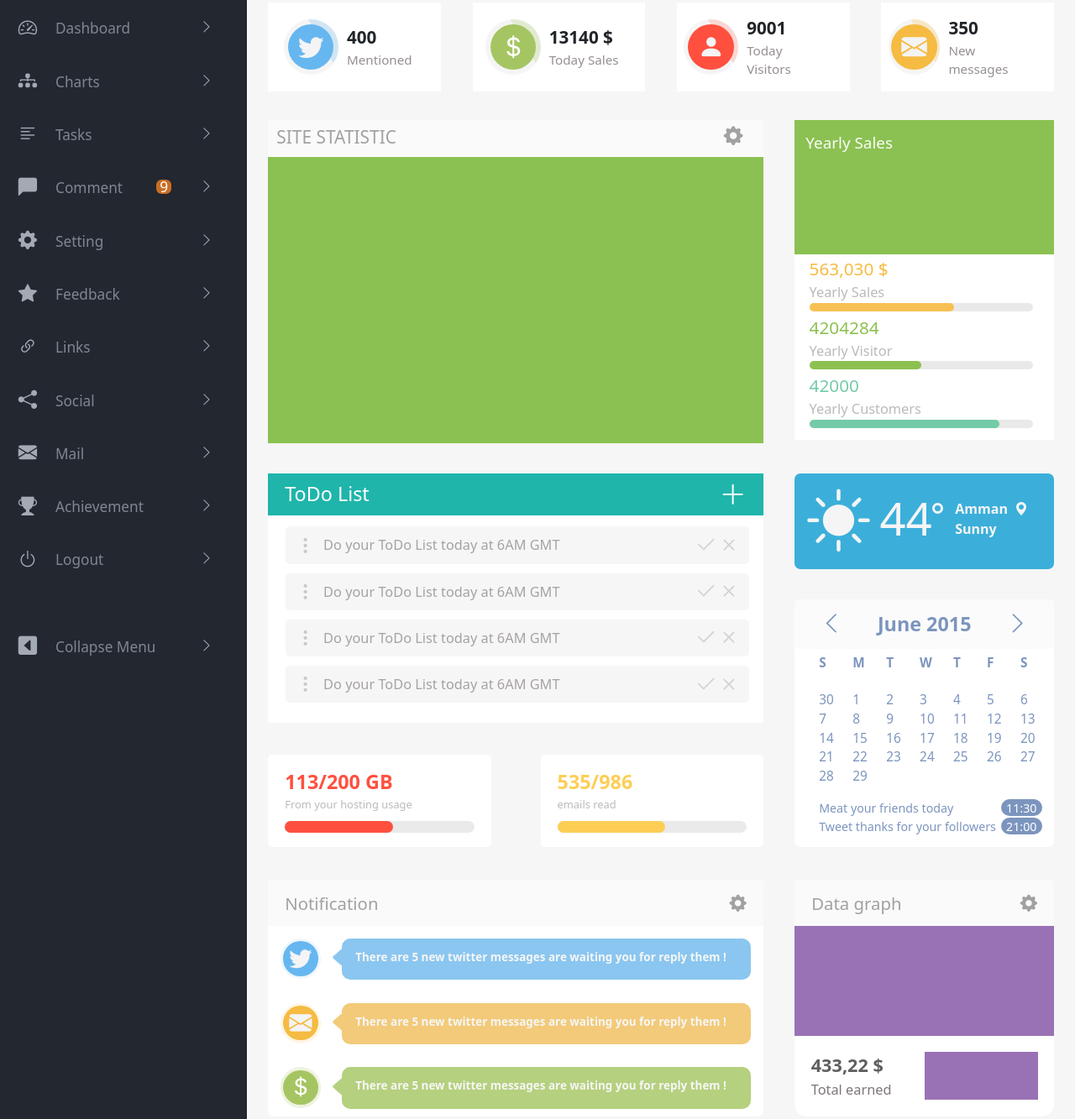
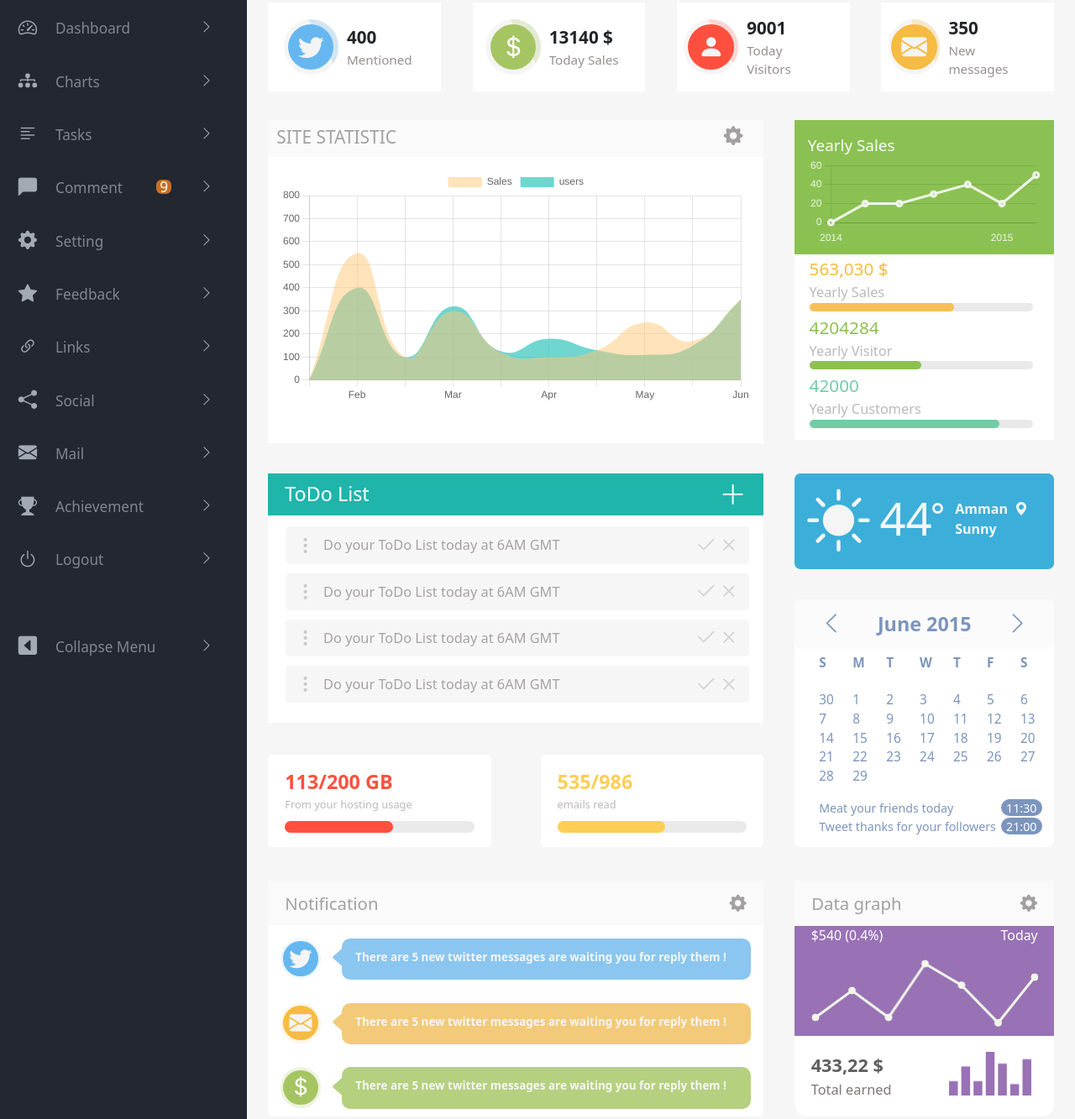
Before and after one commit to DmytroPempus/pm_21_23, a website: page index.html in a window 1280 px wide. Shown: the part 69-1402 px from the top of the page at 84% size. Drawn offline with nearby package versions, Linux system fonts and the light colour scheme; files that its build step writes are made by us from their sources.

Commit message:
Add files via upload
додав графіки

```diff
--- a/gulpfile.js
+++ b/gulpfile.js
@@ -7,6 +7,7 @@ const browserSync = require('browser-sync').create();
 const concat = require('gulp-concat');
 const uglify = require('gulp-uglify');
 const imagemin = require('gulp-imagemin');
+const chartJs = require('chart.js');
 
 
 function css_style() {
--- a/index.html
+++ b/index.html
@@ -12,6 +12,7 @@
     <script src="https://code.jquery.com/jquery-3.6.0.min.js"></script>
     <link rel="stylesheet" href="https://cdn.jsdelivr.net/npm/bootstrap-icons@1.11.0/font/bootstrap-icons.css">
     <script src="https://cdn.jsdelivr.net/npm/bootstrap@5.3.2/dist/js/bootstrap.bundle.min.js" integrity="sha384-C6RzsynM9kWDrMNeT87bh95OGNyZPhcTNXj1NW7RuBCsyN/o0jlpcV8Qyq46cDfL" crossorigin="anonymous"></script>
+    <script src="https://cdn.jsdelivr.net/npm/chart.js"></script>
     <link rel="stylesheet" href="css/style.min.css">
 </head>
 
@@ -178,13 +179,14 @@
                 </div>
 
                 <div class="site-statistic-graph">
-
+                    <canvas id="site-statistic-graph_"></canvas>
                 </div>
             </div>
 
             <div class="yearly-statistic">
                 <div class="sales-graph">
-                    <p>Yearly Sales</p>
+                    <p class="yearly-sales-text">Yearly Sales</p>
+                    <canvas id="sales-graph_" width="600px" height="230px"></canvas>
                 </div>
                 <div class="yearly-numbers">
                     <div class="yearly-sales">
@@ -404,13 +406,21 @@
                 </div>
 
                 <div class="data-graph-body">
-                    <div class="data-graph-main-chart"></div>
+                    <div class="data-graph-main-chart">
+                        <div class="data-graph-main-chart-text">
+                            <p class="data-graph-main-chart-number">$540 (0.4%)</p>
+                            <p class="data-graph-main-chart-day">Today</p>
+                        </div>
+                        <canvas id="data-graph-main-chart_" height="100px" ></canvas>
+                    </div>
                     <div class="data-graph-bottom">
                         <div class="total-earned">
                             <p class="total-earned-number">433,22 $</p>
                             <p class="total-earned-text">Total earned</p>
                         </div>
-                         <div class="small-chart"></div>
+                         <div class="small-chart">
+                             <canvas id="small-chart_"></canvas>
+                         </div>
                     </div>
 
                 </div>
@@ -419,7 +429,9 @@
 
         </div>
     </div>
+</main>
 
-</main>
+
+<script src="./js/main.js"></script>
 </body>
 </html>
--- /dev/null
+++ b/main.js
@@ -0,0 +1,149 @@
+const ctx1 = document.getElementById('site-statistic-graph_');
+
+new Chart(ctx1, {
+    type: 'line',
+    data: {
+        labels: ['', 'Feb','','Mar', '', 'Apr','', 'May','','Jun'],
+        datasets: [
+            {
+            label: 'Sales',
+            data: [0, 550,100, 300, 120, 100 ,130,250,170,350,800],
+            backgroundColor: 'rgba(255, 200, 118, 0.5)',
+            borderWidth: 0,
+            fill:true,
+            tension: 0.5,
+            pointRadius: 0
+        },
+            {
+                label: 'users',
+                data: [0, 400, 100, 320, 125, 180, 130, 110, 150, 350],
+                backgroundColor: 'rgba(52, 197, 189, 0.7)',
+                borderWidth: 0,
+                fill: true,
+                tension: 0.5,
+                pointRadius: 0
+            }
+        ]
+    },
+    options: {
+        scales: {
+            y: {
+                beginAtZero: true,
+            }
+        },
+
+        plugins: {
+            legend: {
+            }
+        }
+    }
+});
+
+
+const ctx2 = document.getElementById('sales-graph_');
+new Chart(ctx2, {
+    type: 'line',
+    data: {
+        labels: ['2014', '','','', '', '2015',''],
+        datasets: [
+            {
+                data: [0,20,20,30,40,20,50],
+                pointRadius: 3,
+                pointStyle: 'circle',
+                borderColor:"#f1f7ea",
+                borderWidth: 3,
+            },
+        ]
+    },
+    options: {
+        scales: {
+            x: {
+                ticks:{
+                    color: "#f1f7ea"
+                },
+                grid:
+                    {
+                        display: false
+                    }
+            },
+
+            y: {
+                beginAtZero: true,
+                ticks:{
+                    color: "#f1f7ea"
+
+                },
+            }
+        },
+
+        plugins: {
+            legend: {
+                display:false,
+                color:"#f1f7ea"
+            }
+        }
+    }
+});
+
+
+const ctx3 = document.getElementById('data-graph-main-chart_');
+new Chart(ctx3, {
+    type: 'line',
+    data: {
+        labels: ['', '','','', '', '',''],
+        datasets: [
+            {
+                data: [10,20,10,30,22,8,25],
+                pointRadius: 4,
+                borderColor: "#f1f7ea",
+                pointBackgroundColor: '#f1f7ea',
+
+            },
+        ]
+    },
+    options: {
+        scales: {
+            x: {
+                display: false,
+            },
+            y: {
+                display: false,
+            }
+        },
+        plugins: {
+            legend: {
+                display: false,
+            },
+        }
+    }
+});
+
+
+const ctx4 = document.getElementById('small-chart_');
+new Chart(ctx4, {
+    type: 'bar',
+    data: {
+        labels: ['', '','','', '', '',''],
+        datasets: [
+            {
+                data: [10, 20, 10, 30, 22, 8, 25],
+                backgroundColor: '#9972b5',
+            },
+        ]
+    },
+    options: {
+        scales: {
+            x: {
+                display: false, // Приховати ось X
+            },
+            y: {
+                display: false, // Приховати ось Y
+            }
+        },
+        plugins: {
+            legend: {
+                display: false, // Приховати легенду
+            }
+        }
+    }
+});
--- a/style.scss
+++ b/style.scss
@@ -27,10 +27,12 @@ body{
   top: 0;
   z-index: 1;
 
+
 }
 .navbar-header {
   display: flex;
   align-items: center;
+
 }
 
 .top-menu-logo
@@ -154,6 +156,7 @@ body{
   @include adaptiv-value("height",1620 ,1295 );
   background-color:#232730;
   width: 23vw;
+
 
   .menu-content
   {
@@ -403,7 +406,8 @@ i.bi-speedometer2,.bi-diagram-3-fill,.bi-text-left,.bi-chat-left-fill,#setting-m
     {
       width:100%;
       height: calc(100% - 40px);
-      background: #8bc152;
+      background: #ffffff;
+      @include adaptiv-value("padding",20, 10 );
     }
   }
 
@@ -423,7 +427,12 @@ i.bi-speedometer2,.bi-diagram-3-fill,.bi-text-left,.bi-chat-left-fill,#setting-m
       @include adaptiv-value("font-size",20 ,18 );
       width: 100%;
       height: 42%;
-      padding:13px;
+      @include adaptiv-value("padding",20 ,12 );
+
+      p {
+        margin: 0;
+      };
+
     }
     .yearly-numbers
     {
@@ -1081,7 +1090,28 @@ i.bi-speedometer2,.bi-diagram-3-fill,.bi-text-left,.bi-chat-left-fill,#setting-m
       {
         width: 100%;
         height: 58.5%;
+        @include adaptiv-value("padding-left",25 ,15 );
+        @include adaptiv-value("padding-right",25 ,15 );
         background: #9972b5;
+
+        .data-graph-main-chart-text
+        {
+          display: flex;
+          flex-direction: row;
+          justify-content: space-between;
+          .data-graph-main-chart-number
+          {
+            color: #ffffff;
+            @include adaptiv-value("font-size",17 ,15 );
+
+          }
+          .data-graph-main-chart-day
+          {
+            color: #ffffff;
+            @include adaptiv-value("font-size",17 ,15 );
+
+          }
+        }
       }
 
       .data-graph-bottom
@@ -1095,7 +1125,7 @@ i.bi-speedometer2,.bi-diagram-3-fill,.bi-text-left,.bi-chat-left-fill,#setting-m
         {
           display: flex;
           flex-direction: column;
-          width:50%;
+          width:60%;
           height: 100%;
 
           .total-earned-number
@@ -1115,9 +1145,8 @@ i.bi-speedometer2,.bi-diagram-3-fill,.bi-text-left,.bi-chat-left-fill,#setting-m
         }
         .small-chart
         {
-          width:50%;
-          height: 100%;
-          background: #9972b5;
+          width:40%;
+          height: 90%;
         }
       }
     }
```
